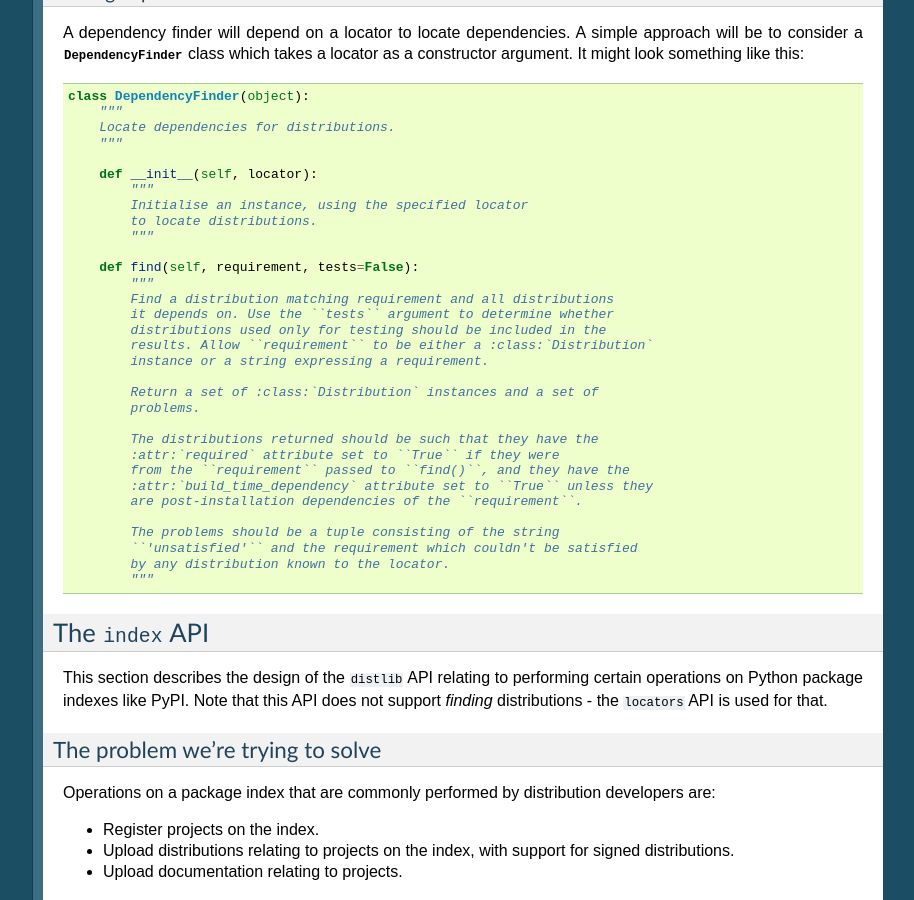
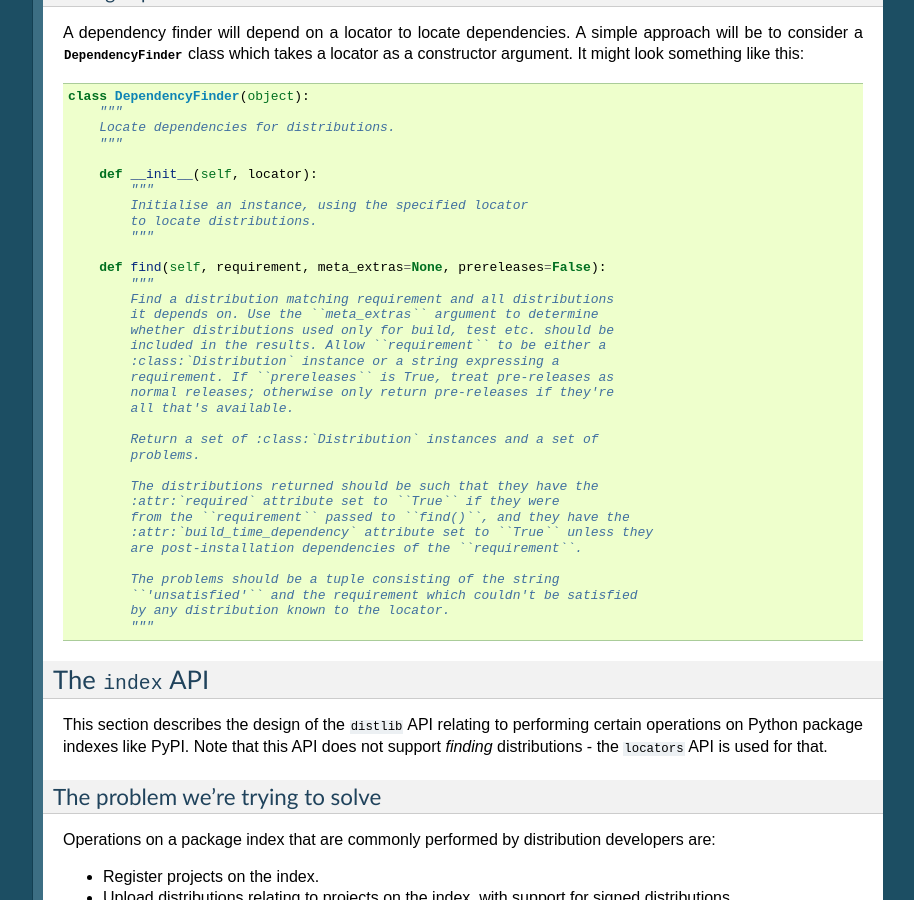
Before and after one commit to pypa/distlib, a Sphinx documentation site: the page built from docs/internals.rst, in a window 1280 px wide and 900 px high, scrolled down 1968 px. Shown: the whole window, without its empty margins (187-1101 px from the left). Built offline with Sphinx 7.4.7, drawn with Linux system fonts in a browser that asks for light colours; formulas are drawn with MathJax 3; comment, search, counter and statistics services are not loaded.

Commit message:
Updated documentation.

```diff
--- a/docs/internals.rst
+++ b/docs/internals.rst
@@ -133,13 +133,16 @@ locator as a constructor argument. It might look something like this::
             to locate distributions.
             """
 
-        def find(self, requirement, tests=False):
+        def find(self, requirement, meta_extras=None, prereleases=False):
             """
             Find a distribution matching requirement and all distributions
-            it depends on. Use the ``tests`` argument to determine whether
-            distributions used only for testing should be included in the
-            results. Allow ``requirement`` to be either a :class:`Distribution`
-            instance or a string expressing a requirement.
+            it depends on. Use the ``meta_extras`` argument to determine
+            whether distributions used only for build, test etc. should be
+            included in the results. Allow ``requirement`` to be either a
+            :class:`Distribution` instance or a string expressing a
+            requirement. If ``prereleases`` is True, treat pre-releases as
+            normal releases; otherwise only return pre-releases if they're
+            all that's available.
 
             Return a set of :class:`Distribution` instances and a set of
             problems.
```
Also changed, not shown: docs/reference.rst (+6 -3 lines).
